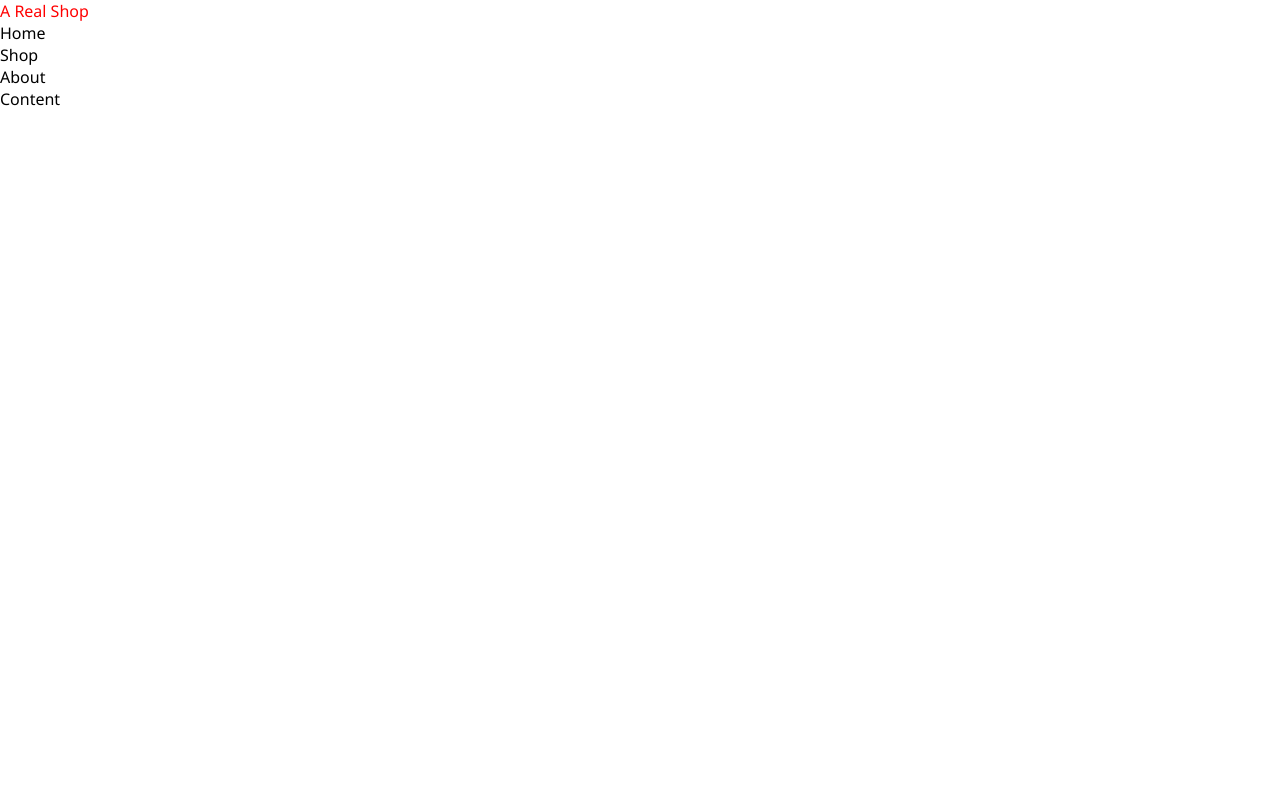
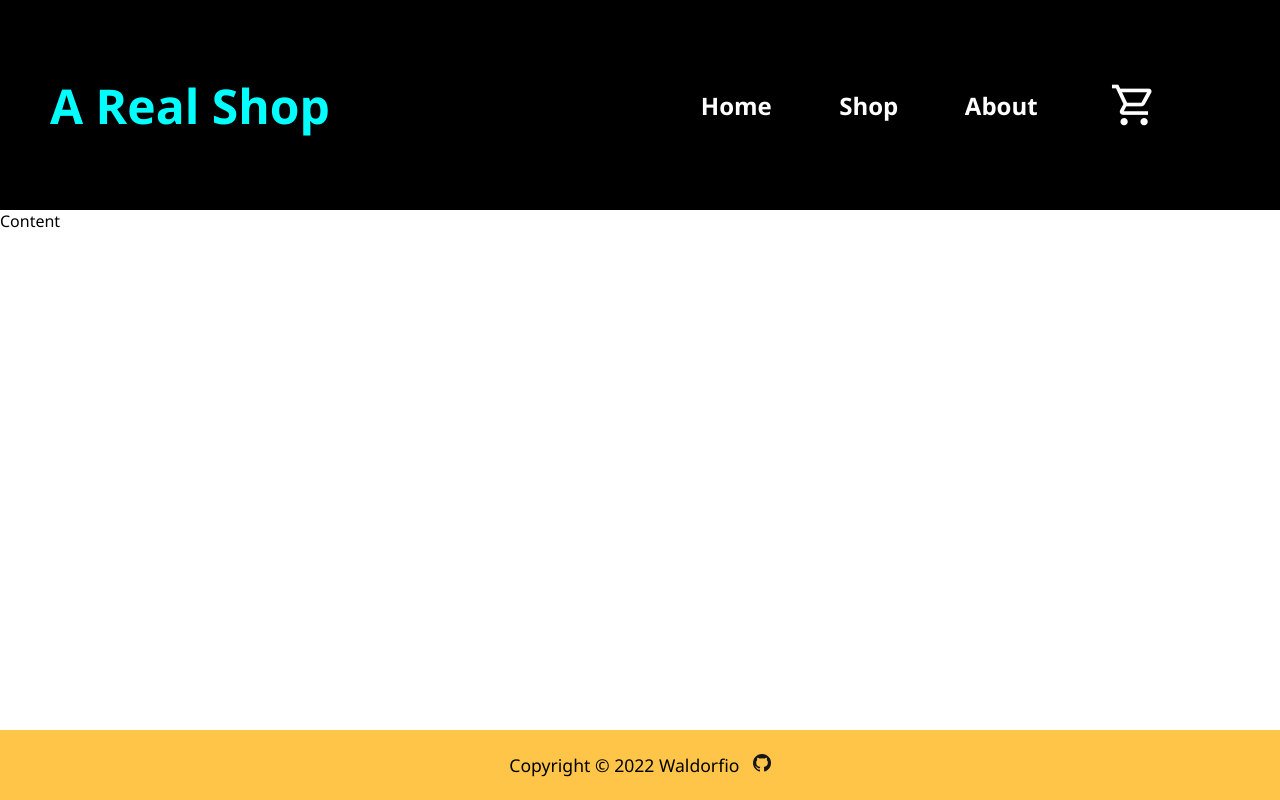
Before and after one commit to Waldorfio/shopping-cart, a React (Create React App) app: page / in a window 1280 px wide. Built offline with nearby package versions, Linux system fonts and the light colour scheme.

Commit message:
Add styling for header and footer

```diff
--- a/src/App.tsx
+++ b/src/App.tsx
@@ -2,18 +2,30 @@ import './styles/style.css';
 
 function App() {
   return (
-    <div>
+    <div id='container'>
+
       <div id='header'>
-        <div id='logo'>A Real Shop</div>
-        <div id='home'>Home</div>
-        <div id='shop'>Shop</div>
-        <div id='about'>About</div>
+        <div id='header_one'>
+          <div id='logo'>A Real Shop</div>
+        </div>
+        <div id='header_two'>
+          <div id='home'>Home</div>
+          <div id='shop'>Shop</div>
+          <div id='about'>About</div>
+          <span id='cart' className="material-symbols-outlined">shopping_cart</span>
+        </div>
       </div>
-      <div></div>
 
-      <div id='content'>Content</div>
+      <div id='content'>
+        Content
+      </div>
 
-      <div id='footer'></div>
+      <div id="footer">
+          <span id='footer-title'>Copyright © 2022 Waldorfio&nbsp;&nbsp;&nbsp;
+            <img id='git' src={require('./img/github-logo.png')} alt={'github-logo'}></img>
+          </span>
+      </div>
+
     </div>
   );
 }
--- a/src/styles/style.css
+++ b/src/styles/style.css
@@ -1,7 +1,6 @@
 /* @import url('https://fonts.googleapis.com/css2?family=Roboto&display=swap'); */
 * {
     font-family:'Segoe UI', Tahoma, Geneva, Verdana, sans-serif;
-    color: black;
     user-select: none;   /* Disables text highlighting. Individually removed later for to-do items */
 }
 body,html {
@@ -11,6 +10,74 @@ body,html {
 
 /*-----------------*/
 
-:hover {
-    color: red;
+#container {
+    display: grid;
+    grid-template-rows: 210px 1fr 70px;
+    height: 100vh;
 }
+
+/* HEADER */
+#header {
+    display: grid;
+    grid-template-columns: repeat(2, 1fr);
+    background-color: black;
+    padding-left: 50px;
+    padding-right: 50px;
+
+    align-items: center;
+}
+#logo {
+    color: aqua;
+    font-size: 3em;
+    font-weight: 1000;
+    text-decoration: underline 0.15em rgba(0, 0, 0, 0);
+    transition: color 0.5s, text-decoration-color 0.6s;
+}
+#logo:hover {
+    color:antiquewhite;
+    text-decoration-color: antiquewhite;
+}
+#header_two {
+    display: grid;
+    grid-template-columns: repeat(4, 1fr);
+    color: white;
+    padding: 15px;
+    margin: 15px;
+}
+#home, #shop, #about, #cart {
+    font-size: 1.5em;
+    font-weight: 600;
+    transition-property: font-size;
+    transition-duration: 0.2s;
+    align-self: center;
+    justify-self: center;
+}
+#cart {
+    font-size: 3em;
+}
+#cart:hover {
+    font-size: 4em;
+    color: aqua;
+}
+#home:hover, #shop:hover, #about:hover {
+    font-size: 1.8em;
+    color: aqua;
+}
+
+/* FOOTER */
+#footer {
+    display: grid;
+    background-color: rgb(255, 197, 72);
+    color: rgb(0, 0, 0);
+    font-size: 1.1em;
+    text-align: center;
+    padding: 10px;
+    align-content: center;
+}
+#git {
+    width: 1.0em;
+    transition: transform 1.1s;
+}
+#git:hover {
+    transform: rotate(360deg) scale(2);
+}
```
